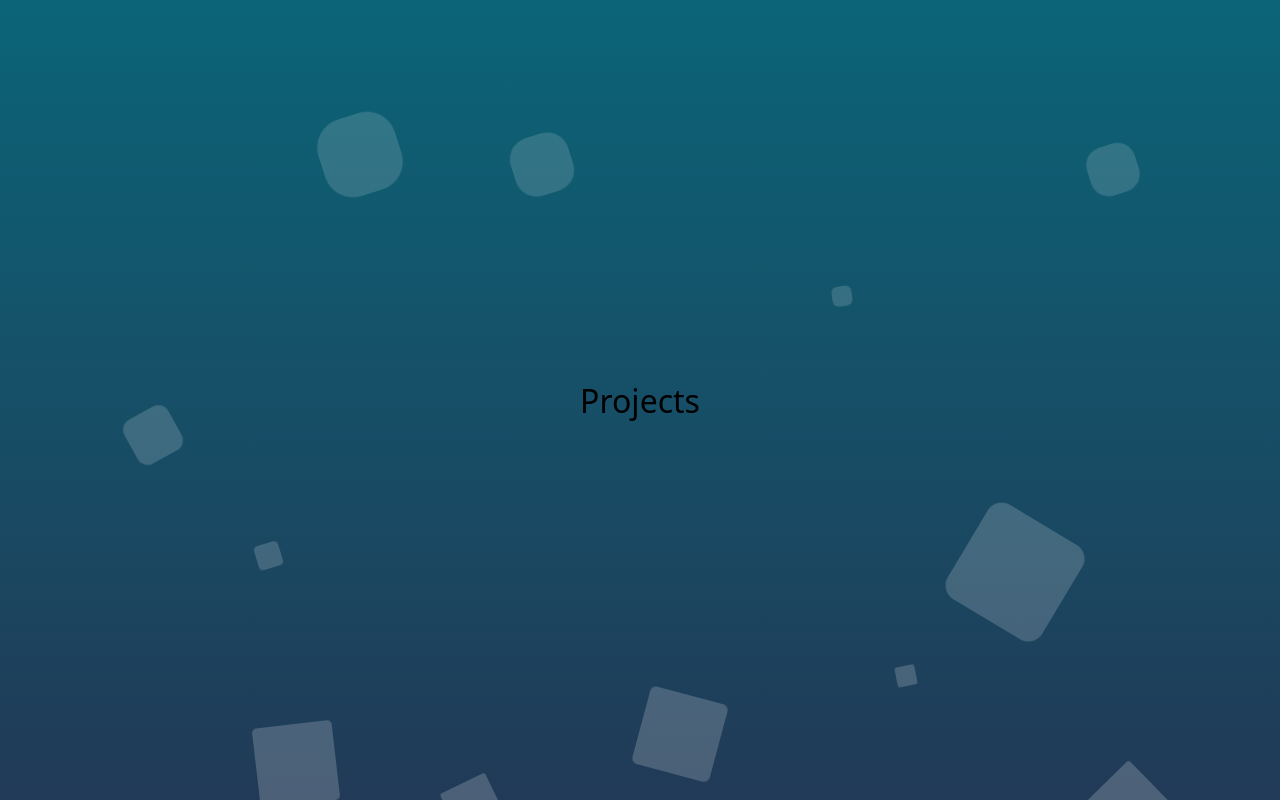
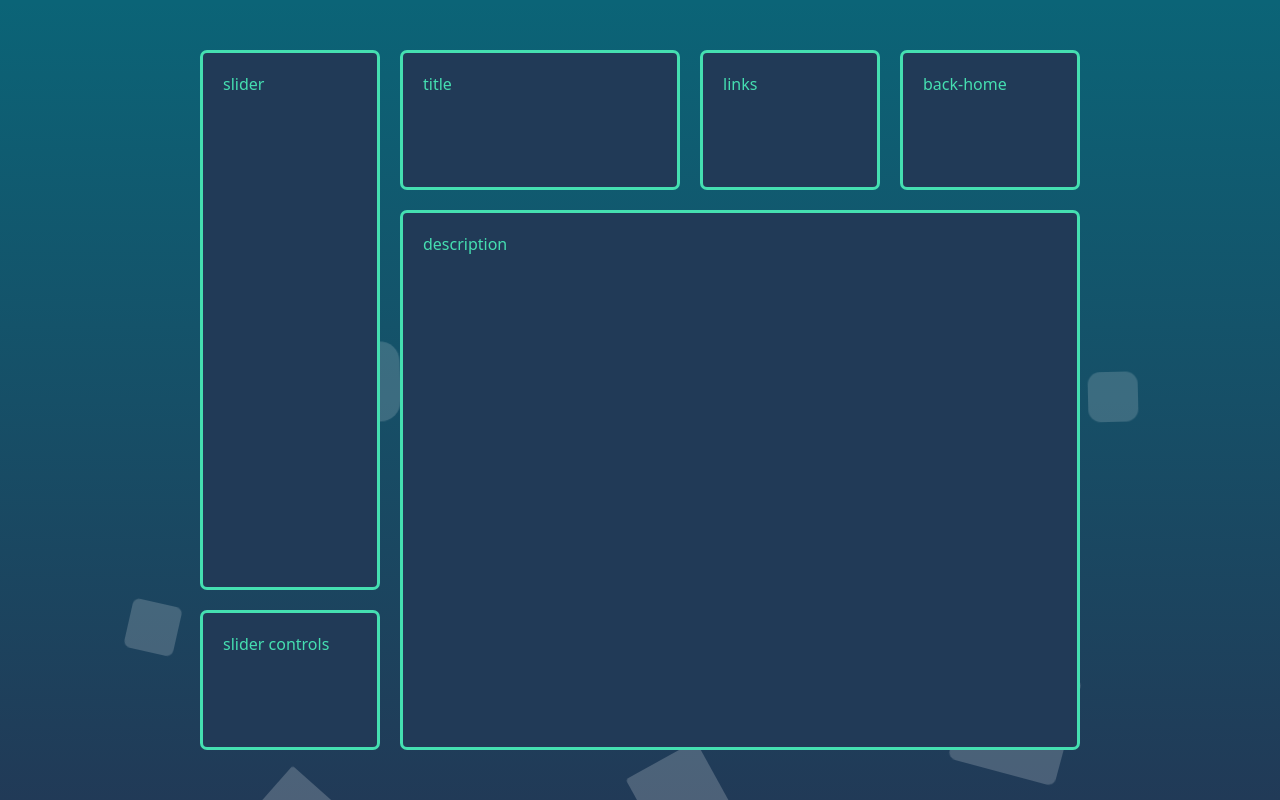
Before and after one commit to Tolsi111/my-website, a Next.js app: page /projects in a window 1280 px wide. Built offline with nearby package versions, Linux system fonts and the light colour scheme.

Commit message:
base layout

```diff
--- a/app/projects/page.jsx
+++ b/app/projects/page.jsx
@@ -1,5 +1,26 @@
+import styles from './projects-page.module.scss'
+
 export default function Projects() {
     return (
-        <h1>Projects</h1>
+        <main className={styles['main-container']}>
+            <section className={styles['wheel-slider']} >
+                {'slider'}
+            </section>
+            <section className={styles['wheel-controls']} >
+            {'slider controls'}
+            </section>
+            <section className={styles['project-title']} >
+                {'title'}
+            </section>
+            <section className={styles['project-links']} >
+                {'links'}
+            </section>
+            <section className={styles['back-home']} >
+                {'back-home'}
+            </section>
+            <section className={styles['project-description']} >
+                {'description'}
+            </section>
+        </main>
     )
 }
--- /dev/null
+++ b/app/projects/projects-page.module.scss
@@ -0,0 +1,47 @@
+.main-container {
+  display: grid;
+  grid-template-rows: repeat(9, 60px);
+  grid-template-columns: repeat(9, 80px);
+  grid-gap: var(--spacing-small);
+}
+
+.main-container > * {
+  position: relative;
+  border-radius: var(--border-radius-regular);
+  border-style: solid;
+  overflow: hidden;
+  color: var(--color-text);
+  padding: var(--spacing-small);
+  background-color: var(--color-bg-secondary);
+  transition: transform 0.3s, box-shadow 2s;
+}
+
+.wheel-slider {
+  grid-row: 1 / 8;
+  grid-column: 1 / 3;
+}
+
+.wheel-controls {
+  grid-row: 8 / 10;
+  grid-column: 1 / 3;
+}
+
+.project-title {
+  grid-row: 1 / 3;
+  grid-column: 3 / 6;
+}
+
+.project-links {
+  grid-row: 1 / 3;
+  grid-column: 6 / 8;
+}
+
+.back-home {
+  grid-row: 1 / 3;
+  grid-column: 8 / 10;
+}
+
+.project-description {
+  grid-row: 3 / 10;
+  grid-column: 3 / 10;
+}
--- a/components/external-link-button/ExternalLinkButton.module.scss
+++ b/components/external-link-button/ExternalLinkButton.module.scss
@@ -10,7 +10,7 @@
     width: 1px;
     background-color: var(--color-text);
     opacity: 0;
-    transition: opacity .1s, width .5s;
+    transition: opacity .1s, width .4s;
 }
 
 .link:hover {
```
